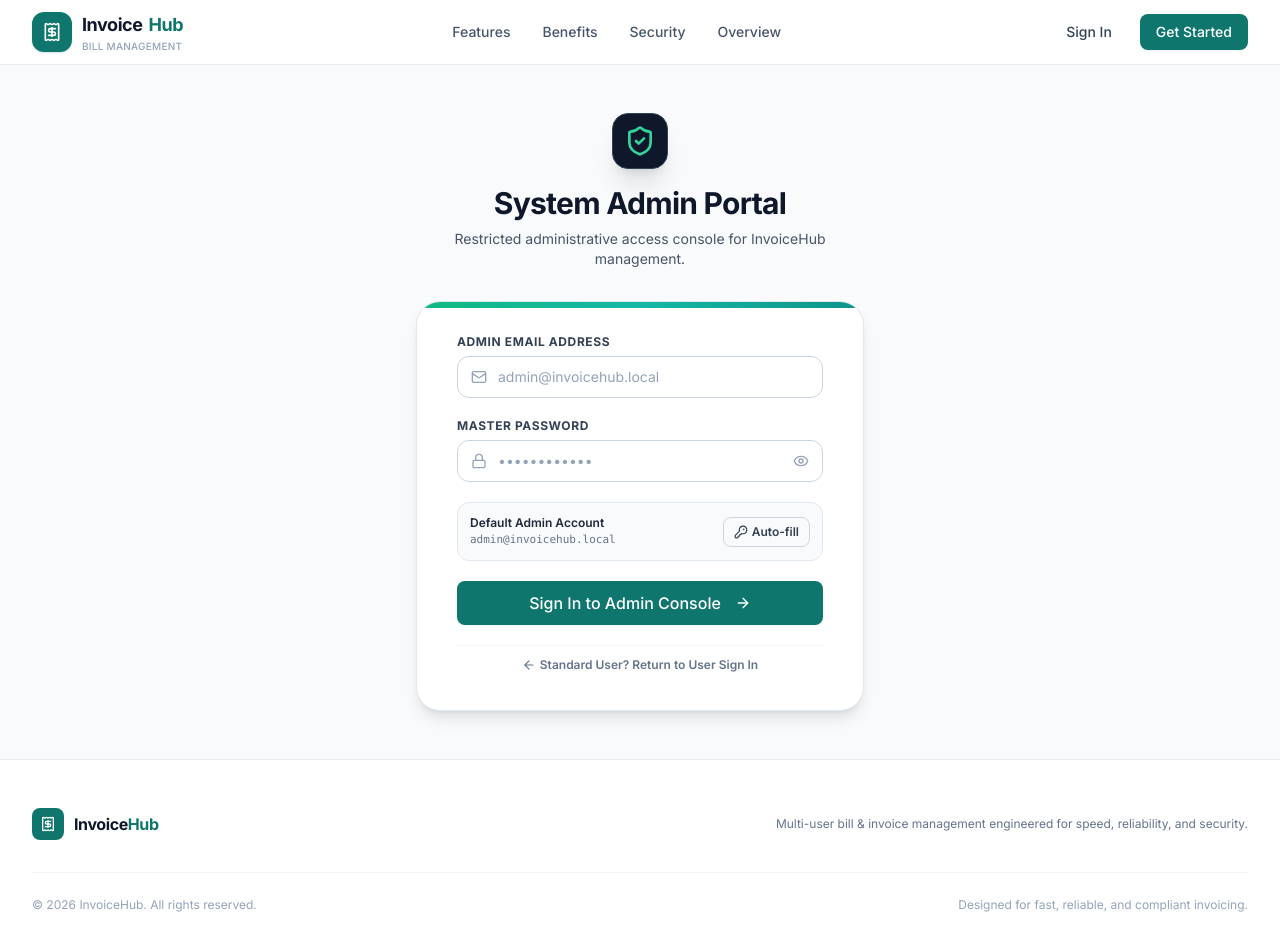
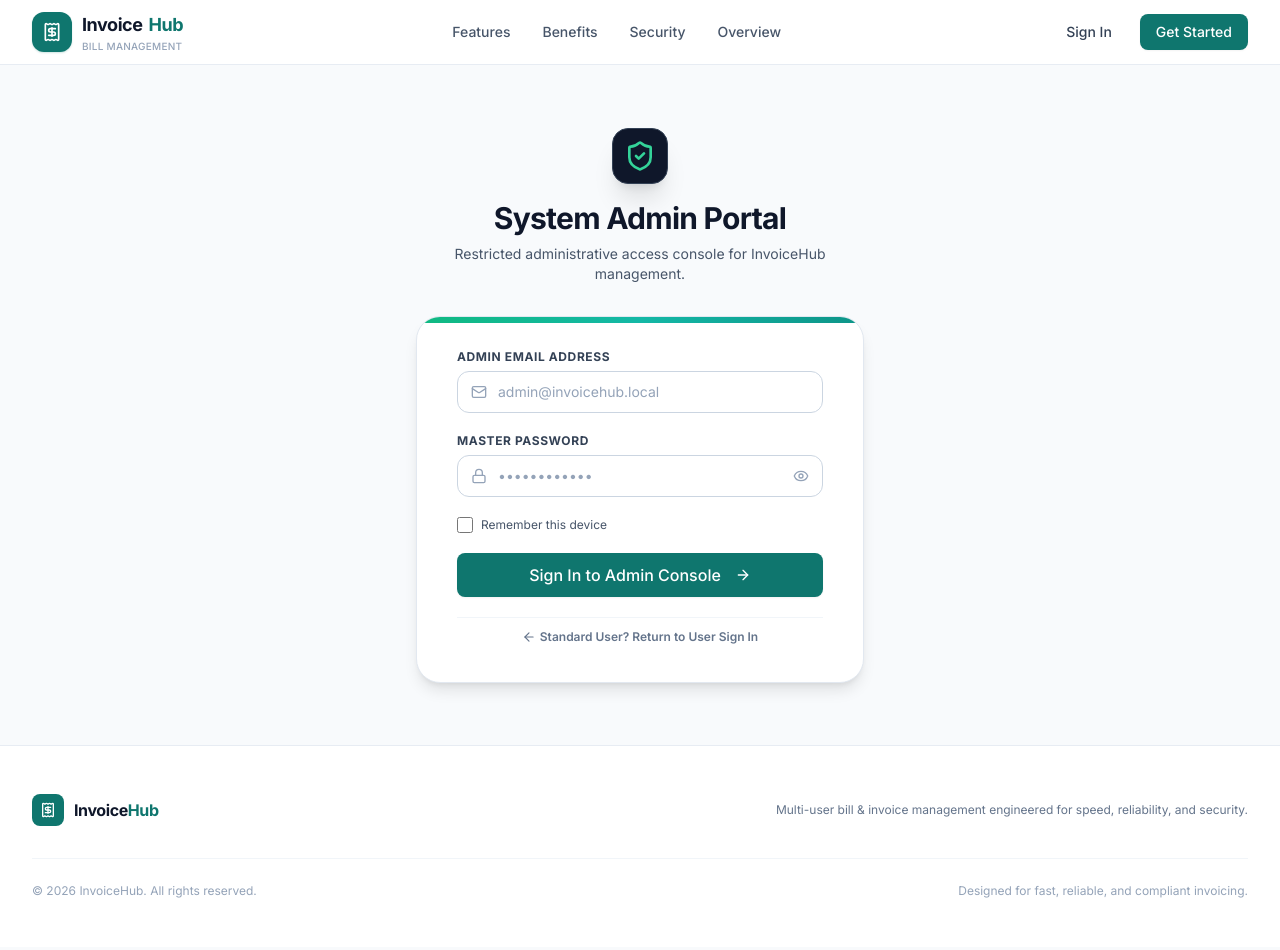
Before and after one commit to badrinadh-18/invoice-hub, a React (Vite) app in the folder client/: page /admin/login in a window 1280 px wide. Shown: the top 950 px of the page. Built offline with nearby package versions, Linux system fonts and the light colour scheme; no server answers.

Commit message:
feat: remove auto-fill credentials box and add remember this device to AdminLogin

```diff
--- a/client/src/pages/admin/AdminLogin.jsx
+++ b/client/src/pages/admin/AdminLogin.jsx
@@ -1,13 +1,26 @@
 import React, { useState } from 'react';
 import { Link, useNavigate } from 'react-router-dom';
-import { ShieldCheck, Lock, Mail, Eye, EyeOff, ArrowRight, ArrowLeft, KeyRound } from 'lucide-react';
+import { ShieldCheck, Lock, Mail, Eye, EyeOff, ArrowRight, ArrowLeft } from 'lucide-react';
 import { useAuth } from '../../context/AuthContext';
 import Button from '../../components/common/Button';
 
 export default function AdminLogin() {
-  const [email, setEmail] = useState('');
+  const [email, setEmail] = useState(() => {
+    try {
+      return localStorage.getItem('invoicehub_remembered_admin_email') || '';
+    } catch {
+      return '';
+    }
+  });
   const [password, setPassword] = useState('');
   const [showPassword, setShowPassword] = useState(false);
+  const [rememberMe, setRememberMe] = useState(() => {
+    try {
+      return Boolean(localStorage.getItem('invoicehub_remembered_admin_email'));
+    } catch {
+      return false;
+    }
+  });
   const [loading, setLoading] = useState(false);
   const [errorMsg, setErrorMsg] = useState('');
 
@@ -24,7 +37,7 @@ export default function AdminLogin() {
     try {
       setLoading(true);
       setErrorMsg('');
-      const userData = await login(email, password);
+      const userData = await login(email.trim(), password);
 
       // Verify that the account has administrative privileges
       if (userData.role !== 'admin') {
@@ -33,18 +46,23 @@ export default function AdminLogin() {
         return;
       }
 
+      // Handle Remember this device
+      try {
+        if (rememberMe) {
+          localStorage.setItem('invoicehub_remembered_admin_email', email.trim());
+        } else {
+          localStorage.removeItem('invoicehub_remembered_admin_email');
+        }
+      } catch (e) {
+        console.warn('Could not access localStorage for remember device', e);
+      }
+
       navigate('/admin/dashboard', { replace: true });
     } catch (err) {
       setErrorMsg(err.response?.data?.error?.message || 'Administrator sign-in failed. Please verify credentials.');
     } finally {
       setLoading(false);
     }
-  };
-
-  const handleFillDemoAdmin = () => {
-    setEmail('admin@invoicehub.local');
-    setPassword('Admin@InvoiceHub2026');
-    setErrorMsg('');
   };
 
   return (
@@ -118,20 +136,17 @@ export default function AdminLogin() {
               </div>
             </div>
 
-            {/* Quick Demo Credentials Autofill */}
-            <div className="p-3 rounded-xl bg-slate-50 dark:bg-slate-800/60 border border-slate-200 dark:border-slate-700/80 flex items-center justify-between text-xs">
-              <div>
-                <span className="font-semibold text-slate-800 dark:text-slate-200 block">Default Admin Account</span>
-                <span className="text-slate-500 dark:text-slate-400 font-mono text-[11px]">admin@invoicehub.local</span>
-              </div>
-              <button
-                type="button"
-                onClick={handleFillDemoAdmin}
-                className="px-2.5 py-1.5 rounded-lg border border-slate-300 dark:border-slate-600 hover:bg-slate-100 dark:hover:bg-slate-700 font-semibold text-slate-700 dark:text-slate-200 text-xs transition inline-flex items-center gap-1"
-              >
-                <KeyRound className="w-3.5 h-3.5" />
-                Auto-fill
-              </button>
+            {/* Remember This Device Checkbox */}
+            <div className="flex items-center justify-between">
+              <label className="flex items-center gap-2 cursor-pointer">
+                <input
+                  type="checkbox"
+                  checked={rememberMe}
+                  onChange={(e) => setRememberMe(e.target.checked)}
+                  className="h-4 w-4 rounded border-slate-300 dark:border-slate-700 text-brand-700 focus:ring-brand-700"
+                />
+                <span className="text-xs text-slate-600 dark:text-slate-400">Remember this device</span>
+              </label>
             </div>
 
             <Button
```
